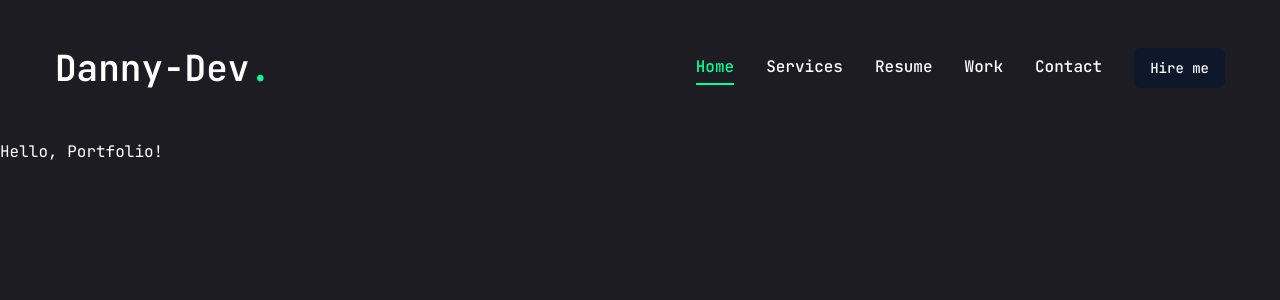
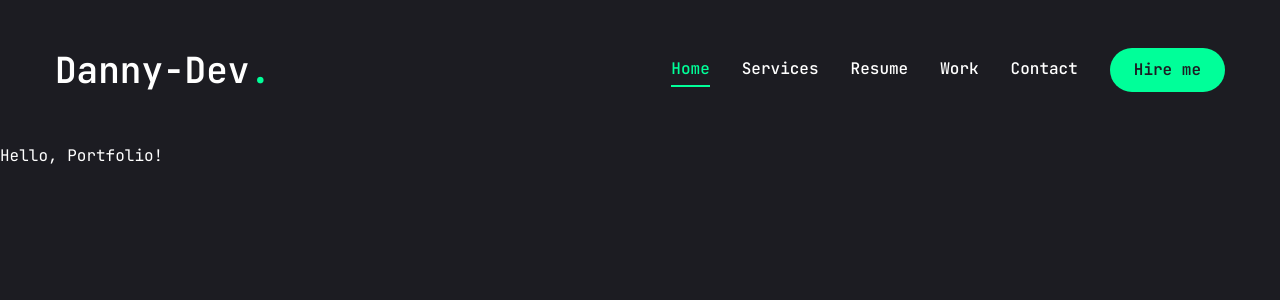
Before and after one commit to Danindu-Seniya/danny-dev-portfolio, a Next.js app: page / in a window 1280 px wide. Shown: the top 300 px of the page. Built offline with nearby package versions, Linux system fonts and the light colour scheme.

Commit message:
Create navbar for mobile

```diff
--- a/components/Header.tsx
+++ b/components/Header.tsx
@@ -1,6 +1,7 @@
 import Link from "next/link";
 import { Button } from "./ui/button";
 import Nav from "./Nav";
+import MobileNav from "./MobileNav";
 
 const Header = () => {
   return (
@@ -23,7 +24,8 @@
 
         {/* Mobile Nav */}
         <div className="xl:hidden">
-          mobile nav
+          <MobileNav/>
+
         </div>
       </div>
     </header>
--- /dev/null
+++ b/components/MobileNav.tsx
@@ -0,0 +1,69 @@
+"use client";
+
+import { Sheet, SheetContent, SheetTrigger } from "./ui/sheet";
+import { usePathname } from "next/navigation";
+import Link from "next/link";
+import { CiMenuFries } from "react-icons/ci";
+
+const links = [
+  {
+    name: "home",
+    path: "/",
+  },
+  {
+    name: "services",
+    path: "/services",
+  },
+  {
+    name: "resume",
+    path: "/resume",
+  },
+  {
+    name: "work",
+    path: "/work",
+  },
+  {
+    name: "contact",
+    path: "/contact",
+  },
+];
+
+const MobileNav = () => {
+  const pathname = usePathname();
+  return (
+    <Sheet>
+      <SheetTrigger className="flex justify-center items-center">
+        <CiMenuFries className="text-[32px] text-accent" />
+      </SheetTrigger>
+      <SheetContent className="flex flex-col">
+        {/*Logo*/}
+        <div className="mt-32 mb-40 text-center text-2xl">
+          <Link href="/">
+            <h1 className="text-4xl font-semibold">
+              Danny-Dev<span className="text-accent">.</span>
+            </h1>
+          </Link>
+        </div>
+        {/*Nav*/}
+        <nav className="flex flex-col justify-center items-center gap-8">
+          {links.map((link, index) => {
+            return (
+              <Link
+                href={link.path}
+                key={index}
+                className={`${
+                  link.path === pathname &&
+                  "text-accent border-b-2 border-accent"
+                }text-xl capitalize hover:text-accent transition-all`}
+              >
+                {link.name}
+              </Link>
+            );
+          })}
+        </nav>
+      </SheetContent>
+    </Sheet>
+  );
+};
+
+export default MobileNav;
--- a/components/ui/button.tsx
+++ b/components/ui/button.tsx
@@ -5,25 +5,20 @@
 import { cn } from "@/lib/utils"
 
 const buttonVariants = cva(
-  "inline-flex items-center justify-center whitespace-nowrap rounded-md text-sm font-medium ring-offset-white transition-colors focus-visible:outline-none focus-visible:ring-2 focus-visible:ring-slate-950 focus-visible:ring-offset-2 disabled:pointer-events-none disabled:opacity-50 dark:ring-offset-slate-950 dark:focus-visible:ring-slate-300",
+  "inline-flex items-center justify-center whitespace-nowrap rounded-full text-base font-semibold ring-offset-white transition-colors",
   {
     variants: {
       variant: {
-        default: "bg-slate-900 text-slate-50 hover:bg-slate-900/90 dark:bg-slate-50 dark:text-slate-900 dark:hover:bg-slate-50/90",
-        destructive:
-          "bg-red-500 text-slate-50 hover:bg-red-500/90 dark:bg-red-900 dark:text-slate-50 dark:hover:bg-red-900/90",
-        outline:
-          "border border-slate-200 bg-white hover:bg-slate-100 hover:text-slate-900 dark:border-slate-800 dark:bg-slate-950 dark:hover:bg-slate-800 dark:hover:text-slate-50",
-        secondary:
-          "bg-slate-100 text-slate-900 hover:bg-slate-100/80 dark:bg-slate-800 dark:text-slate-50 dark:hover:bg-slate-800/80",
-        ghost: "hover:bg-slate-100 hover:text-slate-900 dark:hover:bg-slate-800 dark:hover:text-slate-50",
-        link: "text-slate-900 underline-offset-4 hover:underline dark:text-slate-50",
+        default: "bg-accent text-primary hover:bg-accent/90",
+        primary: "bg-primary text-white",
+        outline: "border border-accent bg-transparent text-accent hover:bg-accent hover:text-primary",
+
+
       },
       size: {
-        default: "h-10 px-4 py-2",
-        sm: "h-9 rounded-md px-3",
-        lg: "h-11 rounded-md px-8",
-        icon: "h-10 w-10",
+        default: "h-[44px] px-6",
+        md: "h-[48px] px-6",
+        lg: "h-[56px] px-8 text-sm uppercase tracking-[2px]",
       },
     },
     defaultVariants: {
--- a/components/ui/sheet.tsx
+++ b/components/ui/sheet.tsx
@@ -3,9 +3,8 @@
 import * as React from "react"
 import * as SheetPrimitive from "@radix-ui/react-dialog"
 import { cva, type VariantProps } from "class-variance-authority"
-import { X } from "lucide-react"
-
 import { cn } from "@/lib/utils"
+import {IoMdClose} from 'react-icons/io';
 
 const Sheet = SheetPrimitive.Root
 
@@ -31,7 +30,7 @@
 SheetOverlay.displayName = SheetPrimitive.Overlay.displayName
 
 const sheetVariants = cva(
-  "fixed z-50 gap-4 bg-white p-6 shadow-lg transition ease-in-out data-[state=open]:animate-in data-[state=closed]:animate-out data-[state=closed]:duration-300 data-[state=open]:duration-500 dark:bg-slate-950",
+  "fixed z-50 gap-4 bg-primary p-6 shadow-lg transition ease-in-out data-[state=open]:animate-in data-[state=closed]:animate-out data-[state=closed]:duration-300 data-[state=open]:duration-500 dark:bg-slate-950",
   {
     variants: {
       side: {
@@ -40,7 +39,7 @@
           "inset-x-0 bottom-0 border-t data-[state=closed]:slide-out-to-bottom data-[state=open]:slide-in-from-bottom",
         left: "inset-y-0 left-0 h-full w-3/4 border-r data-[state=closed]:slide-out-to-left data-[state=open]:slide-in-from-left sm:max-w-sm",
         right:
-          "inset-y-0 right-0 h-full w-3/4  border-l data-[state=closed]:slide-out-to-right data-[state=open]:slide-in-from-right sm:max-w-sm",
+          "inset-y-0 right-0 h-full w-3/4 data-[state=closed]:slide-out-to-right data-[state=open]:slide-in-from-right sm:max-w-sm",
       },
     },
     defaultVariants: {
@@ -65,8 +64,8 @@
       {...props}
     >
       {children}
-      <SheetPrimitive.Close className="absolute right-4 top-4 rounded-sm opacity-70 ring-offset-white transition-opacity hover:opacity-100 focus:outline-none focus:ring-2 focus:ring-slate-950 focus:ring-offset-2 disabled:pointer-events-none data-[state=open]:bg-slate-100 dark:ring-offset-slate-950 dark:focus:ring-slate-300 dark:data-[state=open]:bg-slate-800">
-        <X className="h-4 w-4" />
+      <SheetPrimitive.Close className="absolute right-8 top-8 transition-opacity outline-none">
+        <IoMdClose className="text-3xl text-accent" />
         <span className="sr-only">Close</span>
       </SheetPrimitive.Close>
     </SheetPrimitive.Content>
--- a/package.json
+++ b/package.json
@@ -22,6 +22,7 @@
     "next": "14.2.5",
     "react": "^18",
     "react-dom": "^18",
+    "react-icons": "^5.2.1",
     "tailwind-merge": "^2.4.0",
     "tailwindcss-animate": "^1.0.7"
   },
```
Also changed, not shown: 1 other file (tests, documents, lock files or other folders).
